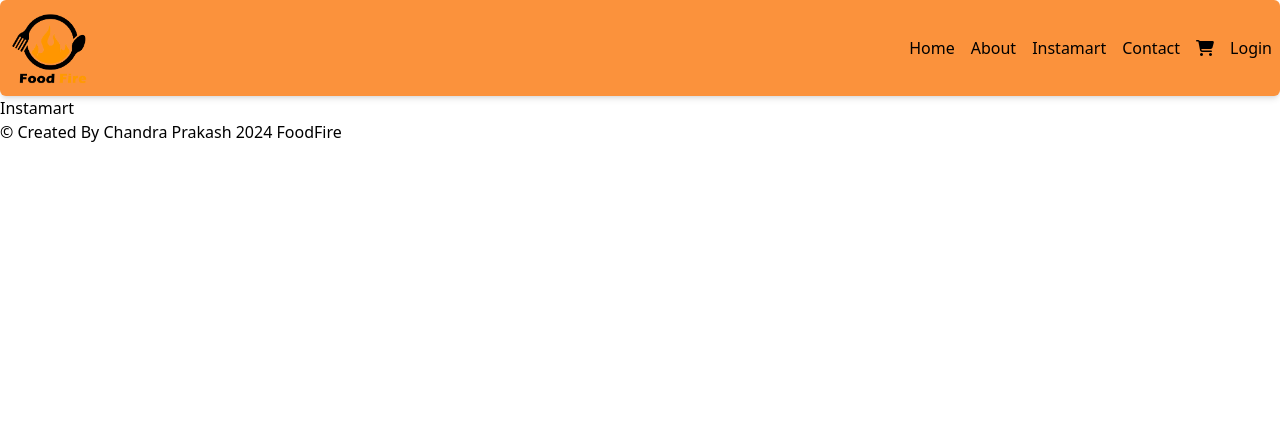
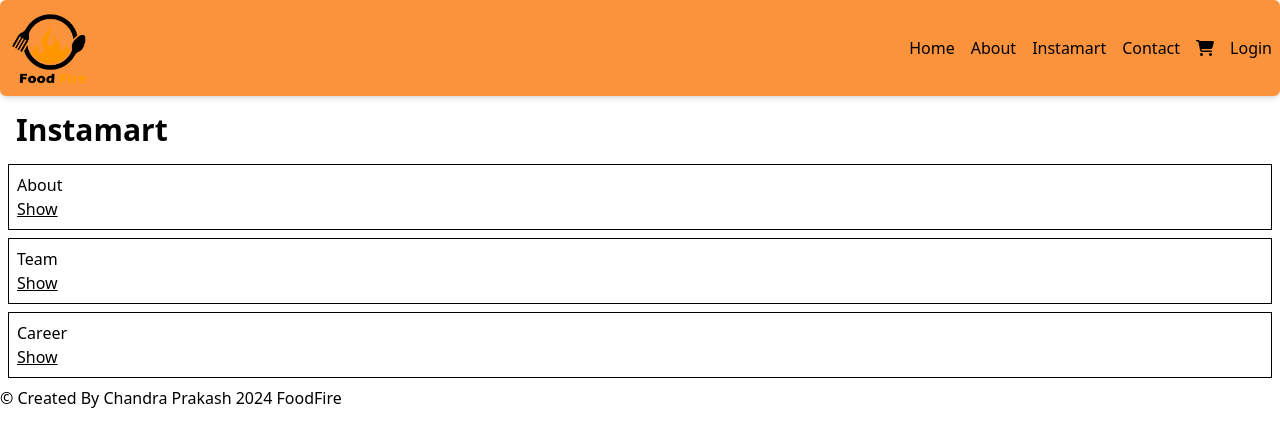
Before and after one commit to ChandraPrakash24/learning-reactJS, a React (Vite) app in the folder chapter-2/: page /instamart in a window 1280 px wide. Shown: the top 446 px of the page. Built offline with nearby package versions, Linux system fonts and the light colour scheme.

Commit message:
Creating Accordian for instamart

```diff
--- a/chapter-2/src/Components/Instamart.js
+++ b/chapter-2/src/Components/Instamart.js
@@ -1,7 +1,31 @@
+import { useState } from 'react';
+
+const Section = ({ title, discreption }) => {
+  const [isVisible, setIsVisible] = useState(false);
+  return (
+    <div className="border border-black p-2 m-2 ">
+      <h2>{title}</h2>
+      {isVisible ? (
+        <button className="underline" type="button" onClick={() => setIsVisible(false)}>
+          Hide
+        </button>
+      ) : (
+        <button className="underline" type="button" onClick={() => setIsVisible(true)}>
+          Show
+        </button>
+      )}
+      {isVisible && <p>{discreption}</p>}
+    </div>
+  );
+};
+
 const Instamart = () => {
   return (
     <div>
-      <h1>Instamart</h1>
+      <h1 className="font-bold text-3xl m-2 p-2" >Instamart</h1>
+      <Section title={"About"} discreption={"Lorem ipsum dolor sit amet consectetur adipisicing elit. Veritatis, doloremque!"} />
+      <Section title={"Team"} discreption={"Lorem ipsum dolor sit amet consectetur adipisicing elit. Veritatis, doloremque!"} />
+      <Section title={"Career"} discreption={"Lorem ipsum dolor sit amet consectetur adipisicing elit. Veritatis, doloremque!"} />
     </div>
   );
 };
```
